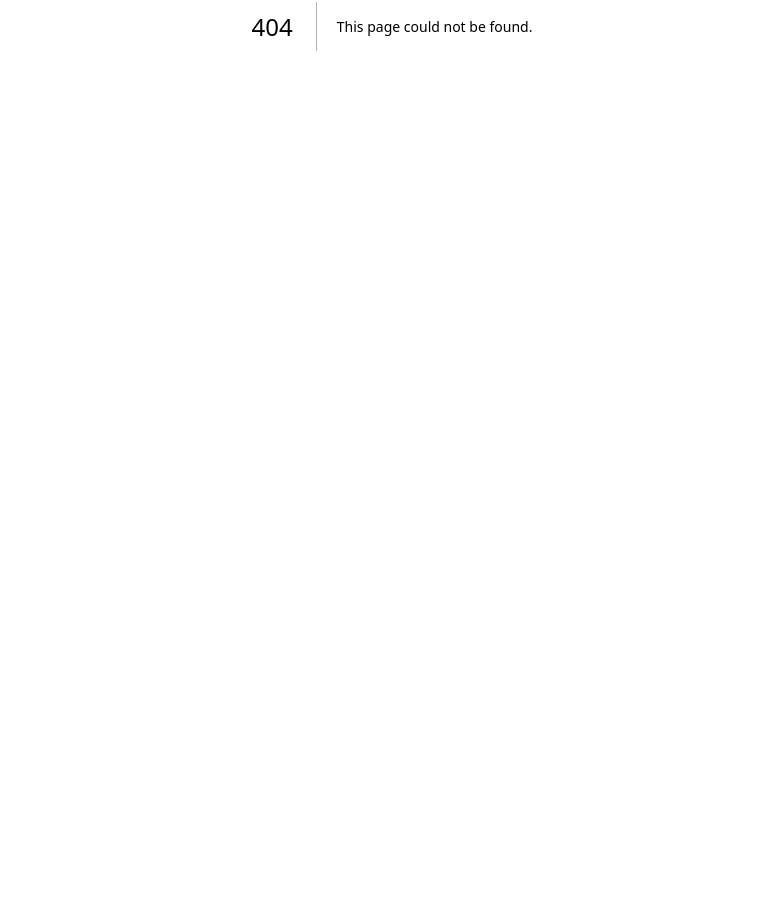
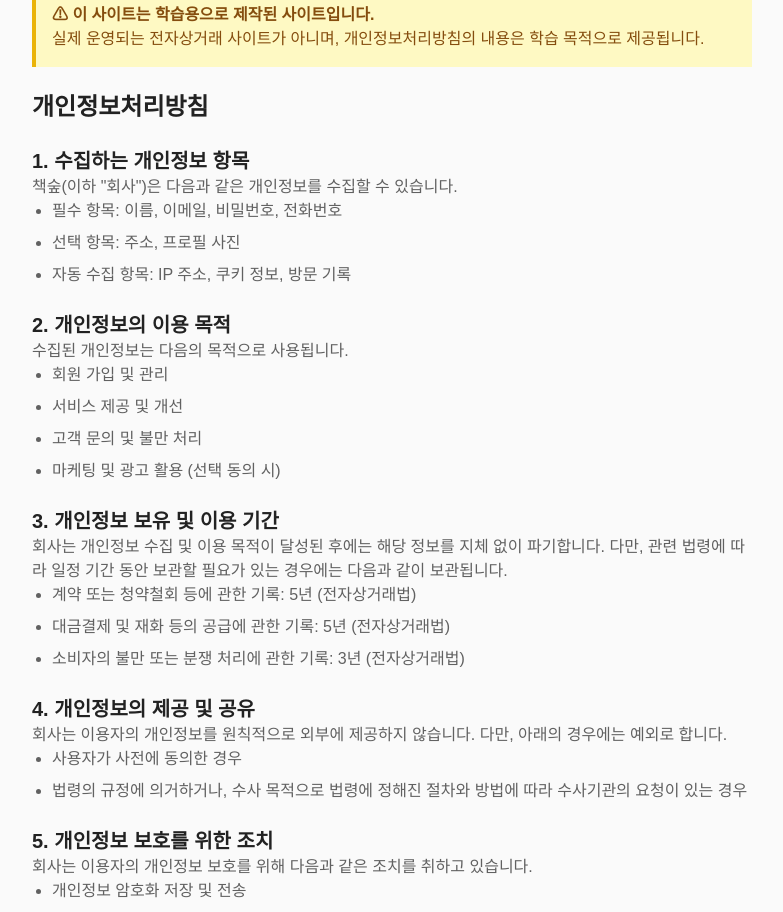
Before and after one commit to juny-0429/book-forest, a Next.js app: page /privacy in a window 1280 px wide. Before the commit this address had no page. Shown: the part 374-1286 px from the top of the page, without its empty margins (248-1031 px from the left). Before the commit the page ends 800 px from the top, so only its background shows below. Built offline with nearby package versions, Linux system fonts and the light colour scheme.

Commit message:
feat: 개인정보처리방침 페이지 제작

```diff
--- /dev/null
+++ b/src/app/(main)/(policies)/privacy/layout.tsx
@@ -0,0 +1,11 @@
+import React from 'react';
+import type { Metadata } from 'next';
+
+export const metadata: Metadata = {
+  title: '책숲 | 개인정보처리방침',
+  description: '책숲은 책을 사랑하는 사람들을 위한 온라인 도서 관리 플랫폼입니다. 다양한 카테고리의 책을 탐색하고 관리할 수 있습니다.',
+};
+
+export default function PrivacyLayout({ children }: { children: React.ReactNode }) {
+  return <div className='w-full'>{children}</div>;
+}
--- /dev/null
+++ b/src/app/(main)/(policies)/privacy/page.tsx
@@ -0,0 +1,83 @@
+import React from 'react';
+
+export default function PrivacyPage() {
+  return (
+    <div className='max-w-3xl mx-auto p-6 space-y-6'>
+      {/* 학습용 사이트 안내 */}
+      <div className='p-4 bg-yellow-100 border-l-4 border-yellow-500 text-yellow-800'>
+        <strong>⚠ 이 사이트는 학습용으로 제작된 사이트입니다.</strong>
+        <p>실제 운영되는 전자상거래 사이트가 아니며, 개인정보처리방침의 내용은 학습 목적으로 제공됩니다.</p>
+      </div>
+
+      <h1 className='text-2xl font-bold text-gray-900'>개인정보처리방침</h1>
+
+      <section>
+        <h2 className='text-xl font-semibold'>1. 수집하는 개인정보 항목</h2>
+        <p className='text-gray-700'>책숲(이하 "회사")은 다음과 같은 개인정보를 수집할 수 있습니다.</p>
+        <ul className='list-disc pl-5 text-gray-700 space-y-2'>
+          <li>필수 항목: 이름, 이메일, 비밀번호, 전화번호</li>
+          <li>선택 항목: 주소, 프로필 사진</li>
+          <li>자동 수집 항목: IP 주소, 쿠키 정보, 방문 기록</li>
+        </ul>
+      </section>
+
+      <section>
+        <h2 className='text-xl font-semibold'>2. 개인정보의 이용 목적</h2>
+        <p className='text-gray-700'>수집된 개인정보는 다음의 목적으로 사용됩니다.</p>
+        <ul className='list-disc pl-5 text-gray-700 space-y-2'>
+          <li>회원 가입 및 관리</li>
+          <li>서비스 제공 및 개선</li>
+          <li>고객 문의 및 불만 처리</li>
+          <li>마케팅 및 광고 활용 (선택 동의 시)</li>
+        </ul>
+      </section>
+
+      <section>
+        <h2 className='text-xl font-semibold'>3. 개인정보 보유 및 이용 기간</h2>
+        <p className='text-gray-700'>
+          회사는 개인정보 수집 및 이용 목적이 달성된 후에는 해당 정보를 지체 없이 파기합니다. 다만, 관련 법령에 따라 일정 기간 동안 보관할 필요가 있는 경우에는 다음과 같이 보관됩니다.
+        </p>
+        <ul className='list-disc pl-5 text-gray-700 space-y-2'>
+          <li>계약 또는 청약철회 등에 관한 기록: 5년 (전자상거래법)</li>
+          <li>대금결제 및 재화 등의 공급에 관한 기록: 5년 (전자상거래법)</li>
+          <li>소비자의 불만 또는 분쟁 처리에 관한 기록: 3년 (전자상거래법)</li>
+        </ul>
+      </section>
+
+      <section>
+        <h2 className='text-xl font-semibold'>4. 개인정보의 제공 및 공유</h2>
+        <p className='text-gray-700'>회사는 이용자의 개인정보를 원칙적으로 외부에 제공하지 않습니다. 다만, 아래의 경우에는 예외로 합니다.</p>
+        <ul className='list-disc pl-5 text-gray-700 space-y-2'>
+          <li>사용자가 사전에 동의한 경우</li>
+          <li>법령의 규정에 의거하거나, 수사 목적으로 법령에 정해진 절차와 방법에 따라 수사기관의 요청이 있는 경우</li>
+        </ul>
+      </section>
+
+      <section>
+        <h2 className='text-xl font-semibold'>5. 개인정보 보호를 위한 조치</h2>
+        <p className='text-gray-700'>회사는 이용자의 개인정보 보호를 위해 다음과 같은 조치를 취하고 있습니다.</p>
+        <ul className='list-disc pl-5 text-gray-700 space-y-2'>
+          <li>개인정보 암호화 저장 및 전송</li>
+          <li>방화벽 및 보안 시스템 운영</li>
+          <li>개인정보 접근 제한 및 직원 교육</li>
+        </ul>
+      </section>
+
+      <section>
+        <h2 className='text-xl font-semibold'>6. 개인정보 보호책임자 및 문의</h2>
+        <p className='text-gray-700'>개인정보 보호와 관련하여 궁금한 점이 있으시면 아래의 연락처로 문의해 주세요.</p>
+        <ul className='text-gray-700 space-y-1'>
+          <li>
+            📧 <strong>이메일:</strong>{' '}
+            <a href='mailto:support@책숲.com' className='text-blue-600 hover:underline'>
+              support@bookforest.com
+            </a>
+          </li>
+          <li>
+            📞 <strong>전화번호:</strong> 1588-1234
+          </li>
+        </ul>
+      </section>
+    </div>
+  );
+}
```
